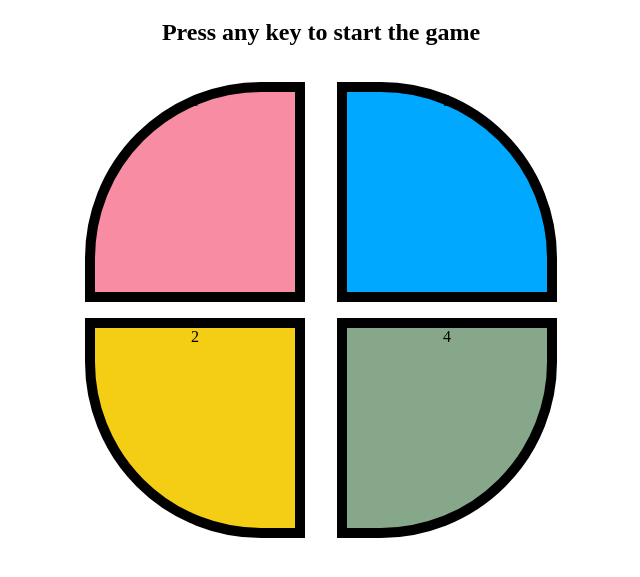
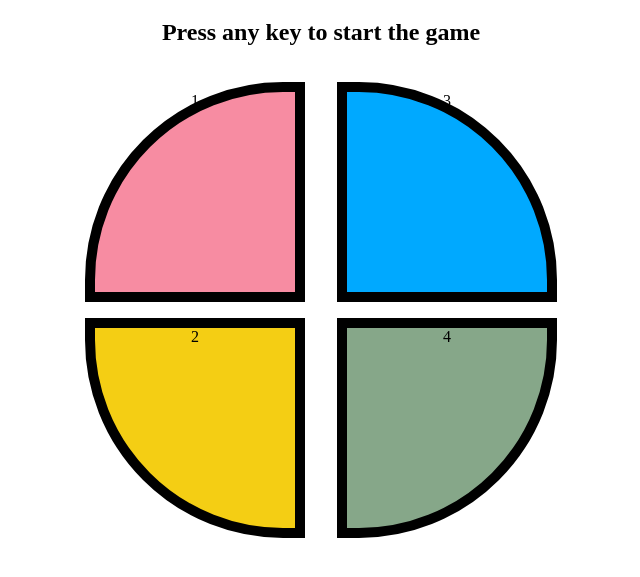
Before and after one commit to Satya-p-patra/Simon-Game, a plain HTML site: page index.html in a window 1280 px wide. Shown: the part 61-638 px from the top of the page, without its empty margins (319-959 px from the left). Drawn offline with Linux system fonts and the light colour scheme.

Commit message:
Updated the style

```diff
--- a/style.css
+++ b/style.css
@@ -6,7 +6,6 @@ body {
     width: 200px;
     height: 200px;
     border: 10px solid black;
-    border-radius: 50% 0 0 0 ;
     margin: 1rem;
 }
 
@@ -18,22 +17,22 @@ body {
 
 .yellow {
     background-color: #F4CE14;
-    border-radius:  0 0 0 80%;
+    border-radius:  0 0 0 90%;
 }
 
 .green {
     background-color: #86A789;
-    border-radius: 0 0 80% 0;
+    border-radius: 0 0 90% 0;
 }
 
 .blue {
     background-color: #00A9FF;
-    border-radius:  0 80% 0 0;
+    border-radius:  0 90% 0 0;
 }
 
 .red {
     background-color: #F78CA2;
-    border-radius: 80% 0 0 0;
+    border-radius: 90% 0 0 0;
 }
 
 .game-flash {
```
